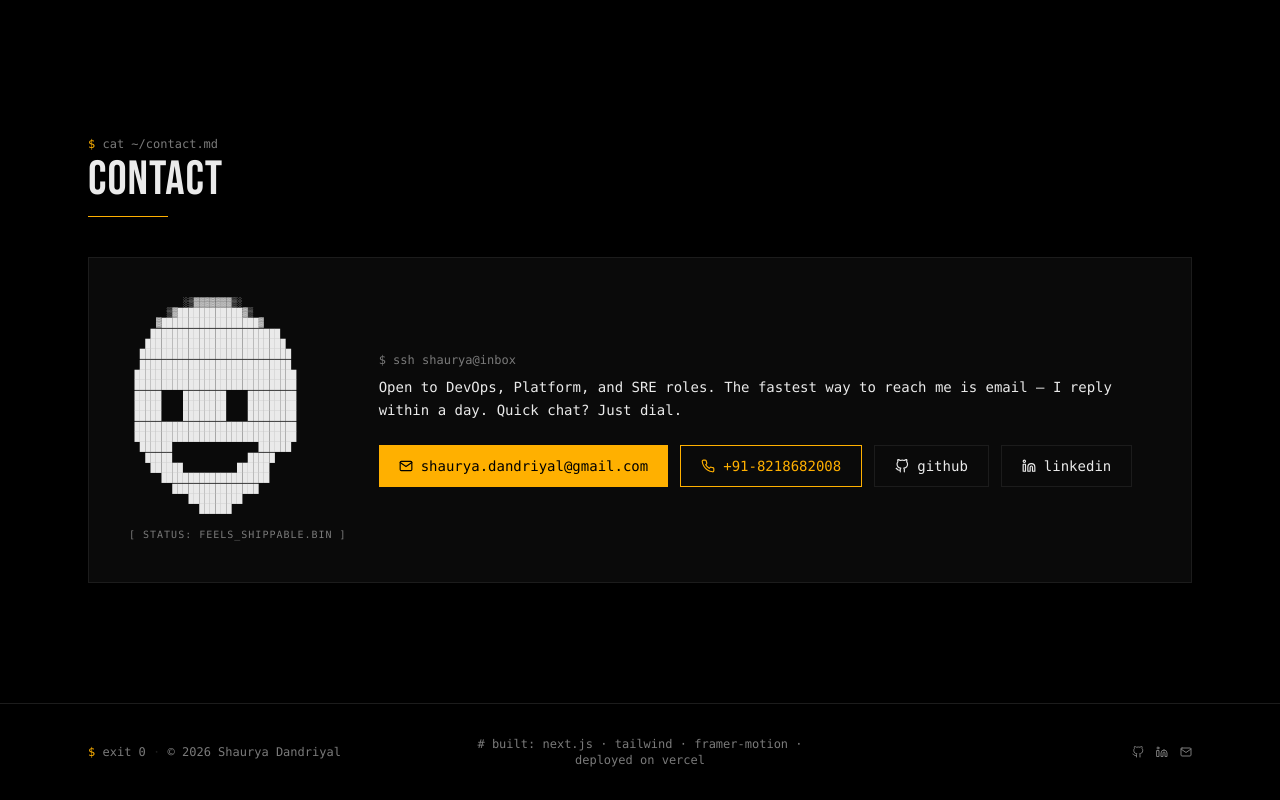
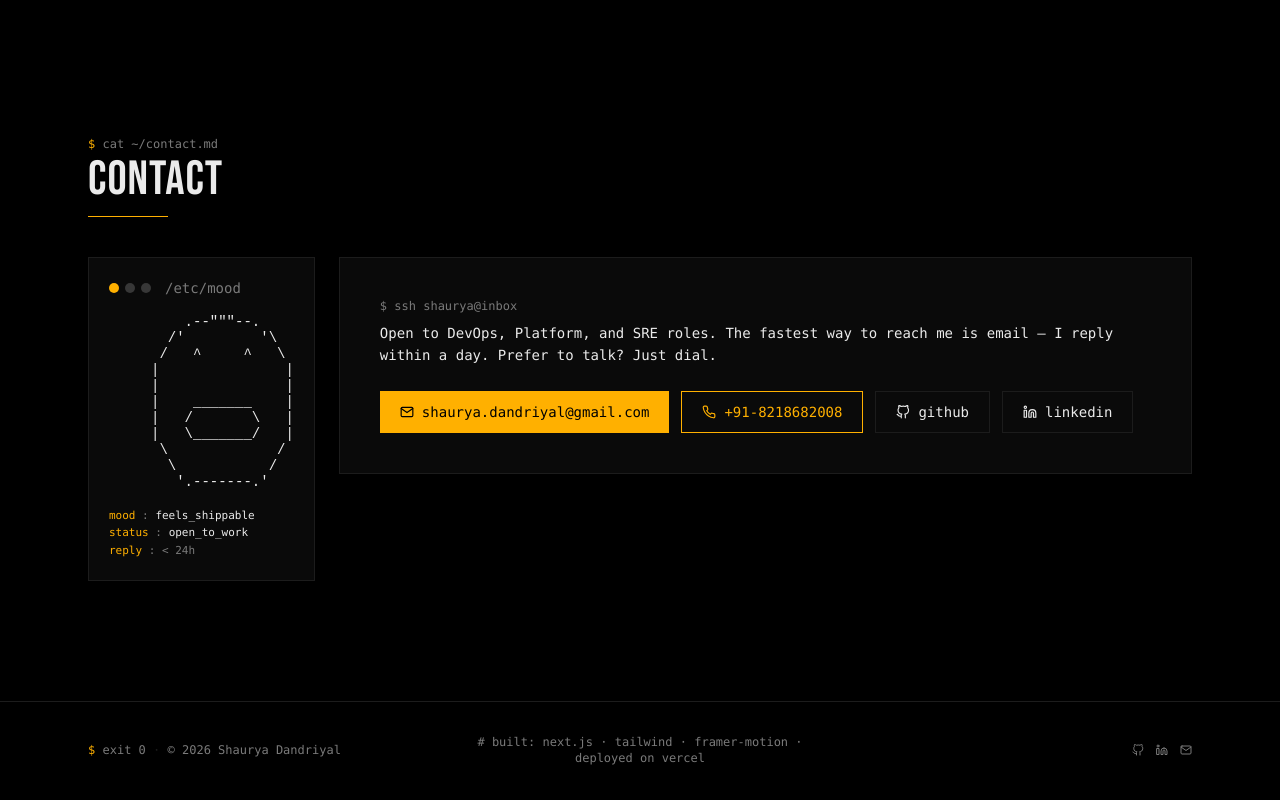
Before and after one commit to shaurya9327/portfolio, a Next.js app: page / in a window 1280 px wide. Shown: the part 5315-6115 px from the top of the page. Built offline with nearby package versions, Linux system fonts and the light colour scheme.

Commit message:
contact: swap dot-matrix wojak for ASCII line-art matching Tux /etc/motd style

```diff
--- a/components/Contact.tsx
+++ b/components/Contact.tsx
@@ -8,24 +8,30 @@ export default function Contact() {
   const telHref = `tel:${profile.phone.replace(/\s+/g, "")}`;
   return (
     <Section id="contact" title="Contact" kicker="contact">
-      <div className="bd bg-panel p-6 md:p-10 grid md:grid-cols-[auto,1fr] gap-8 items-center">
-        {/* ASCII dot-matrix Happy Wojak */}
-        <div className="flex flex-col items-center md:items-start">
-          <pre className="ascii text-fg text-[7px] md:text-[9px] leading-[1.05] select-none">
-            {HAPPY_WOJAK}
-          </pre>
-          <p className="mt-3 text-[10px] font-mono text-muted uppercase tracking-widest text-center md:text-left">
-            [ status: feels_shippable.bin ]
-          </p>
+      <div className="grid md:grid-cols-[auto,1fr] gap-6 items-start">
+        {/* /etc/mood terminal panel — matches the Hero /etc/motd aesthetic */}
+        <div className="bd bg-panel p-5 font-mono text-xs md:text-sm">
+          <div className="flex items-center gap-1.5 mb-4 text-muted">
+            <span className="w-2.5 h-2.5 rounded-full bg-accent" />
+            <span className="w-2.5 h-2.5 rounded-full bg-muted/40" />
+            <span className="w-2.5 h-2.5 rounded-full bg-muted/40" />
+            <span className="ml-2">/etc/mood</span>
+          </div>
+          <pre className="ascii text-accent leading-tight">{HAPPY_WOJAK}</pre>
+          <div className="mt-4 text-muted text-[11px] leading-relaxed">
+            <p><span className="text-accent">mood</span>    : <span className="text-fg">feels_shippable</span></p>
+            <p><span className="text-accent">status</span>  : <span className="text-fg">open_to_work</span></p>
+            <p><span className="text-accent">reply</span>   : &lt; 24h</p>
+          </div>
         </div>
 
-        <div className="font-mono">
+        {/* Contact actions */}
+        <div className="bd bg-panel p-6 md:p-10 font-mono">
           <p className="text-xs text-muted mb-2">$ ssh shaurya@inbox</p>
           <p className="text-fg text-sm leading-relaxed">
             Open to DevOps, Platform, and SRE roles. The fastest way to reach me is email —
-            I reply within a day. Quick chat?  Just dial.
+            I reply within a day. Prefer to talk?  Just dial.
           </p>
-
           <div className="mt-6 flex flex-wrap gap-3 text-sm">
             <a
               href={`mailto:${profile.email}`}
--- a/components/Memes.tsx
+++ b/components/Memes.tsx
@@ -1,4 +1,4 @@
-/* ASCII / dot-matrix art. */
+/* ASCII line-art, rendered in <pre> with a monospace font. */
 
 export const TUX_ASCII = String.raw`        .--"""--.
        /_       _\
@@ -14,29 +14,17 @@ export const TUX_ASCII = String.raw`        .--"""--.
        '.____.'
 `;
 
-/* Happy Wojak, rendered as a dot-matrix bitmap.
-   Rows are drawn with block-shade characters (░▒▓█) so it
-   prints cleanly in a monospace font. */
-export const HAPPY_WOJAK = [
-  "          ░▒▓▓▓▓▓▓▓▒░          ",
-  "       ▒▓████████████▓▒        ",
-  "     ▓██████████████████▓      ",
-  "    ████████████████████████   ",
-  "   ██████████████████████████  ",
-  "  ████████████████████████████ ",
-  "  ████████████████████████████ ",
-  " ██████████████████████████████",
-  " ██████████████████████████████",
-  " █████    ████████    █████████",
-  " █████    ████████    █████████",
-  " █████    ████████    █████████",
-  " ██████████████████████████████",
-  " ██████████████████████████████",
-  "  ██████                ██████ ",
-  "   █████              █████    ",
-  "    ██████          ██████     ",
-  "      ████████████████████     ",
-  "        ████████████████       ",
-  "           ██████████          ",
-  "             ██████            ",
-].join("\n");
+/* Happy Wojak — drawn with the same ASCII character set as Tux:
+   . , ' " _ - / \ | ( )  so the aesthetic matches the Hero /etc/motd. */
+export const HAPPY_WOJAK = String.raw`         .--"""--.
+       /'         '\
+      /   ^     ^   \
+     |               |
+     |               |
+     |    _______    |
+     |   /       \   |
+     |   \_______/   |
+      \             /
+       \           /
+        '.-------.'
+`;
```
